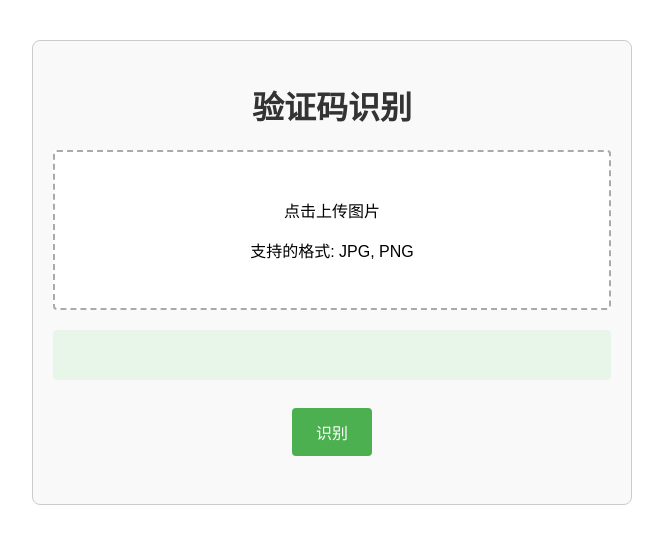
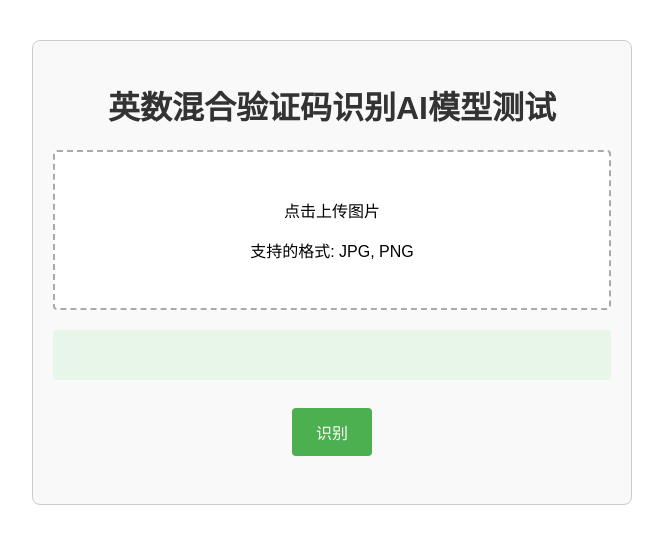
Before and after one commit to chank616/naive-api, a Python web app: template template/captcha.html in a window 1280 px wide. Shown: the top 544 px of the page, without its empty margins (308-971 px from the left). Run offline with Jinja, Linux system fonts and the light colour scheme; the template is opened without the code that fills it, so the values that code supplies are empty.

Commit message:
feat: CI/CD

```diff
--- a/template/captcha.html
+++ b/template/captcha.html
@@ -1,7 +1,8 @@
 <!DOCTYPE html>
 <html>
 <head>
-    <title>验证码识别</title>
+    <title>AI模型接口测试站</title>
+    <link rel="shortcut icon" href="https://t9.baidu.com/it/u=3886085473,1026184271&fm=217&app=126&size=r98,100&q=100&n=0&g=6n&f=PNG&fmt=auto&maxorilen2heic=2000000?s=7F0E70230F1248CA5CDDBBFB03005035">
     <style>
         * { box-sizing: border-box; font-family: Arial, sans-serif; }
         .container {
@@ -51,7 +52,7 @@
 </head>
 <body>
     <div class="container">
-        <h1>验证码识别</h1>
+        <h1>英数混合验证码识别AI模型测试</h1>
 
         <form id="uploadForm">
             <input type="file" id="imageFile" accept="image/*" class="hidden">
```
Also changed, not shown: .github/workflows/main.yml.
